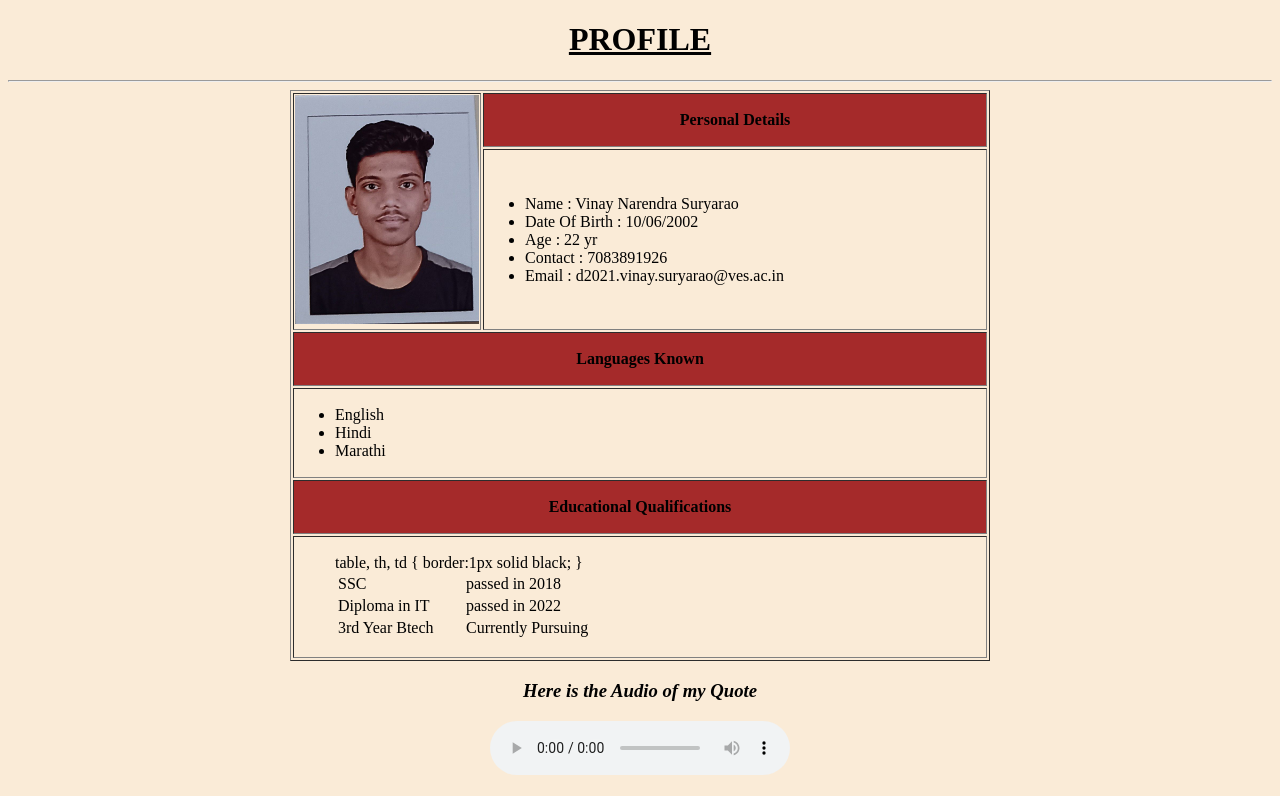
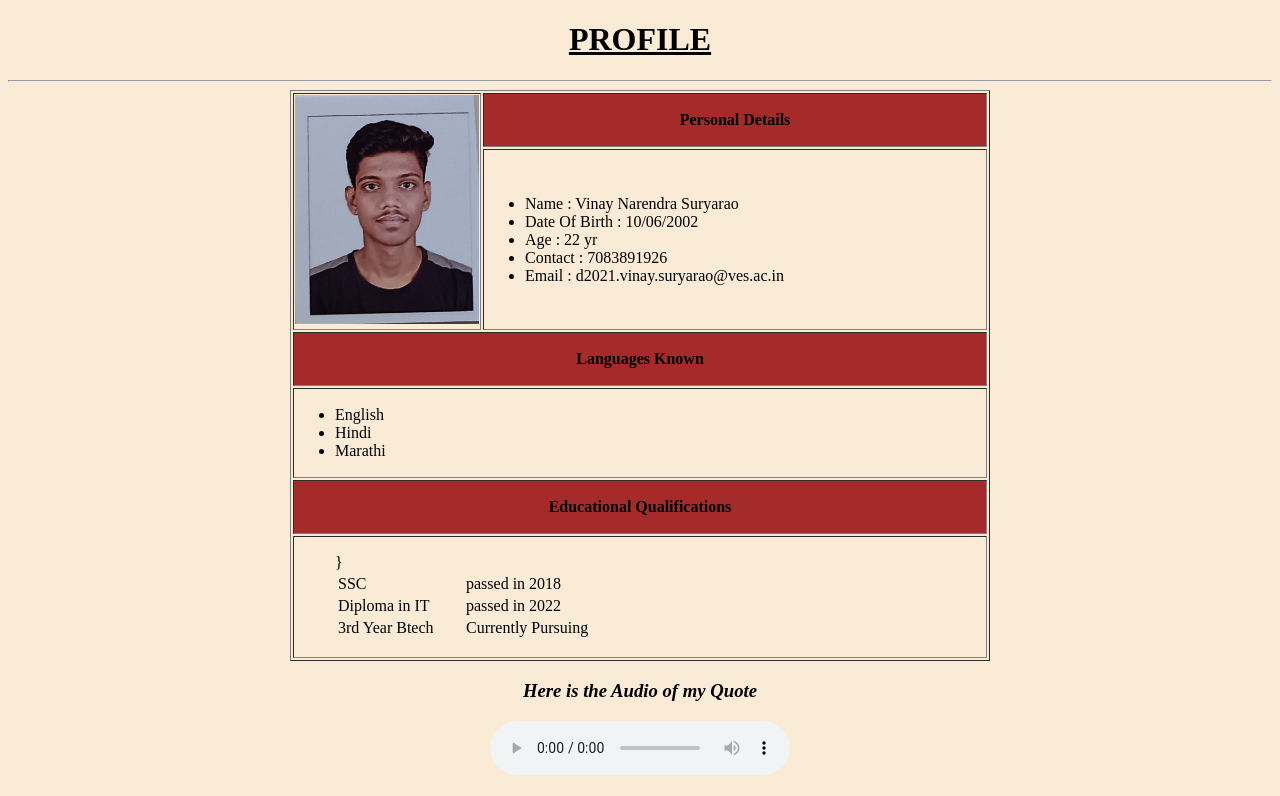
Before and after one commit to vinaysuryarao/assign1, a plain HTML site: page index.html in a window 1280 px wide. Shown: the top 796 px of the page. Drawn offline with Linux system fonts and the light colour scheme.

Commit message:
Update index.html

```diff
--- a/index.html
+++ b/index.html
@@ -47,8 +47,7 @@
 
                 <ul>
 
-                        table, th, td {
-                          border:1px solid black;
+
                         }
                         </style><table style="width:45%">
                           <tr>
```
